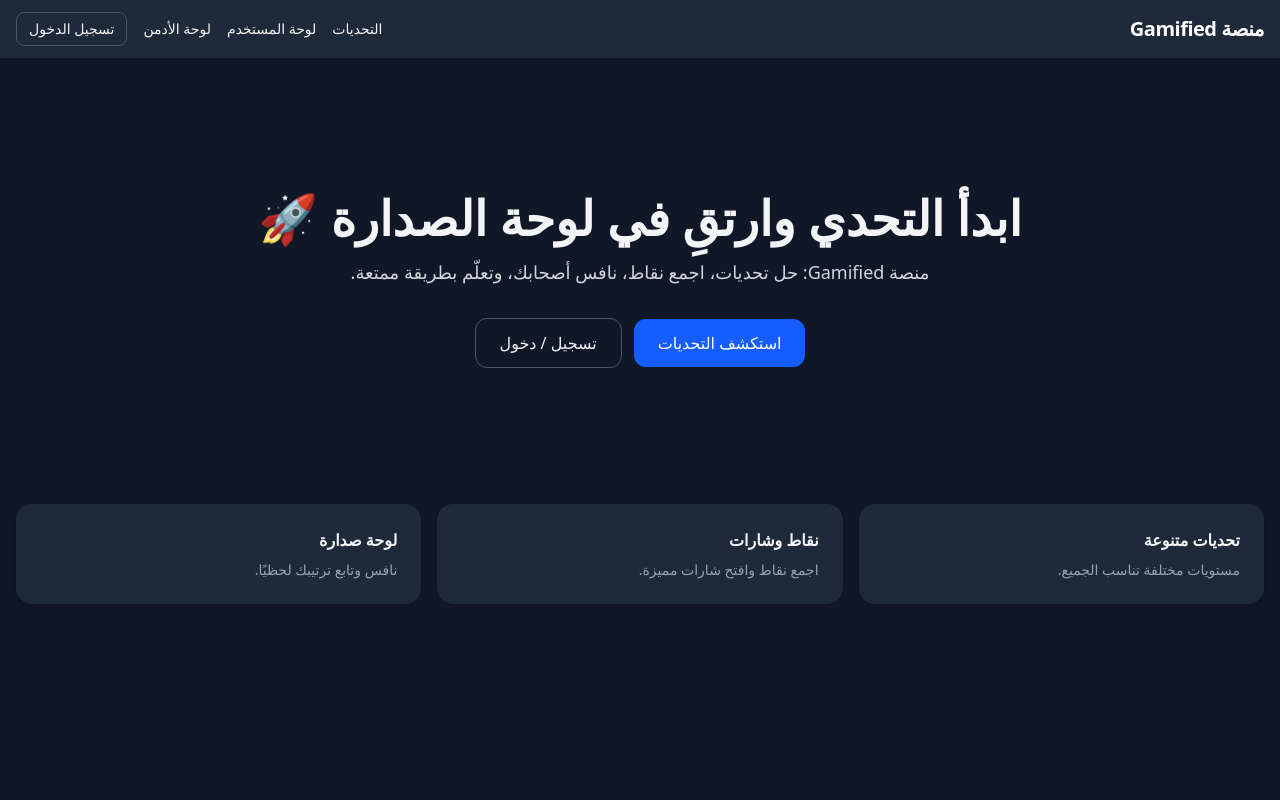
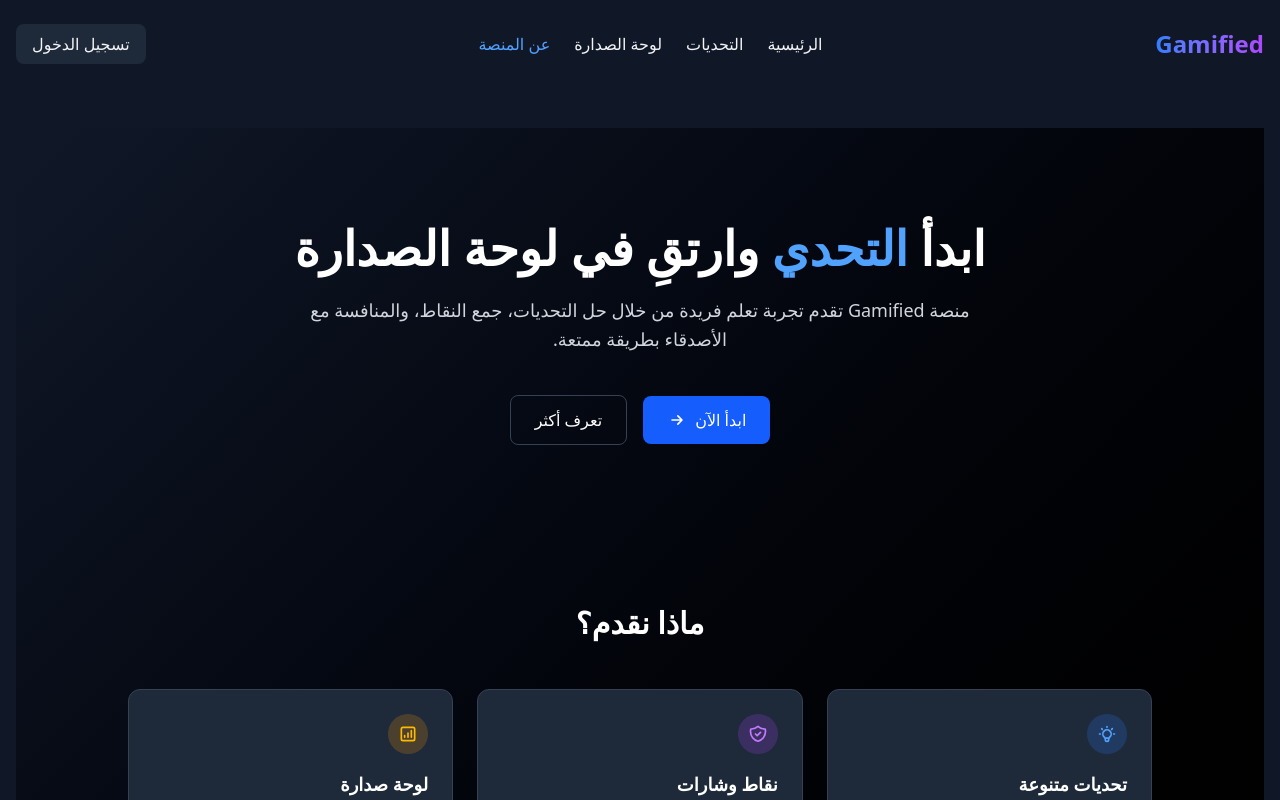
Before and after one commit to Abdelrhman612/gamified-learning-platform-fullstack, a Next.js app in the folder frontend/: page / in a window 1280 px wide. Shown: the top 800 px of the page. Built offline with nearby package versions, Linux system fonts and the light colour scheme.

Commit message:
update 6 files

```diff
--- a/frontend/src/app/components/ChallengeForm.tsx
+++ b/frontend/src/app/components/ChallengeForm.tsx
@@ -27,7 +27,6 @@ export const ChallengeForm: React.FC<ChallengeFormProps> = ({
       setType(initialData.type);
       setPoints(initialData.points);
 
-      // تحويل التواريخ إلى تنسيق مناسب لحقول input[type="datetime-local"]
       if (initialData.startAt) {
         const startDate = new Date(initialData.startAt);
         setStartAt(startDate.toISOString().slice(0, 16));
@@ -43,7 +42,7 @@ export const ChallengeForm: React.FC<ChallengeFormProps> = ({
   const handleSubmit = (e: React.FormEvent) => {
     e.preventDefault();
 
-    // تحويل التواريخ إلى صيغة ISO
+
     const challengeData = {
       title,
       description,
@@ -55,7 +54,7 @@ export const ChallengeForm: React.FC<ChallengeFormProps> = ({
 
     onSubmit(challengeData);
 
-    // إعادة تعيين الحقول فقط إذا لم يكن في وضع التعديل
+
     if (!initialData) {
       setTitle("");
       setDescription("");
--- a/frontend/src/app/components/Header.tsx
+++ b/frontend/src/app/components/Header.tsx
@@ -2,32 +2,40 @@ import Link from "next/link";
 
 export default function Header() {
   return (
-    <header className="bg-gray-800 shadow-sm">
-      <div className="container mx-auto px-4 py-3 flex items-center justify-between">
+    <header className="container mx-auto px-4 py-6">
+      <div className="flex justify-between items-center">
         <Link
           href="/"
-          className="text-xl font-extrabold tracking-tight text-white"
+          className="text-2xl font-bold bg-gradient-to-r from-blue-500 to-purple-500 bg-clip-text text-transparent"
         >
-          منصة Gamified
+          Gamified
         </Link>
-
-        <nav className="flex items-center gap-4 text-sm">
-          <Link href="/challenges" className="hover:underline">
+        <nav className="hidden md:flex space-x-6">
+          <Link href="/" className="hover:text-blue-400 transition-colors">
+            الرئيسية
+          </Link>
+          <Link
+            href="/challenges"
+            className="hover:text-blue-400 transition-colors"
+          >
             التحديات
           </Link>
-          <Link href="/dashboard/user" className="hover:underline">
-            لوحة المستخدم
+          <Link
+            href="/leaderboard"
+            className="hover:text-blue-400 transition-colors"
+          >
+            لوحة الصدارة
           </Link>
-          <Link href="/dashboard/admin" className="hover:underline">
-            لوحة الأدمن
-          </Link>
-          <Link
-            href="/login"
-            className="px-3 py-1.5 rounded-lg border border-gray-600 hover:bg-gray-700"
-          >
-            تسجيل الدخول
+          <Link href="/about" className="text-blue-400 font-medium">
+            عن المنصة
           </Link>
         </nav>
+        <Link
+          href="/login"
+          className="px-4 py-2 rounded-lg bg-gray-800 hover:bg-gray-700 transition-colors"
+        >
+          تسجيل الدخول
+        </Link>
       </div>
     </header>
   );
--- a/frontend/src/app/dashboard/admin/page.tsx
+++ b/frontend/src/app/dashboard/admin/page.tsx
@@ -152,7 +152,7 @@ export default function AdminDashboard() {
     }
   };
 
-  // إنشاء صورة افتراضية بناءً على اسم المستخدم
+
   const getAvatarUrl = (name: string) => {
     const colors = [
       "bg-blue-500",
--- a/frontend/src/app/dashboard/user/page.tsx
+++ b/frontend/src/app/dashboard/user/page.tsx
@@ -9,7 +9,6 @@ export default function DashboardPage() {
   const [user, setUser] = useState<User>();
   const [loading, setLoading] = useState(true);
   const router = useRouter();
-
   useEffect(() => {
     const fetchUser = async () => {
       try {
@@ -30,7 +29,6 @@ export default function DashboardPage() {
     router.push("/login");
   };
 
-  // إنشاء صورة افتراضية بناءً على اسم المستخدم
   const getAvatarUrl = (name: string) => {
     const colors = [
       "bg-blue-500",
@@ -75,7 +73,6 @@ export default function DashboardPage() {
         </header>
 
         <div className="bg-gray-900/70 backdrop-blur-md border border-gray-800 rounded-3xl p-6 md:p-8 shadow-2xl shadow-blue-900/10">
-          {/* صورة المستخدم والمعلومات الأساسية */}
           <div className="flex flex-col md:flex-row items-center md:items-start gap-6 mb-8 pb-6 border-b border-gray-800">
             <div className="flex-shrink-0">{getAvatarUrl(user.name)}</div>
 
@@ -104,7 +101,6 @@ export default function DashboardPage() {
             </div>
           </div>
 
-          {/* معلومات تفصيلية */}
           <div className="grid grid-cols-1 md:grid-cols-2 gap-6 mb-8">
             <div className="bg-gradient-to-br from-gray-800 to-gray-900 p-5 rounded-2xl border border-gray-700 shadow-md">
               <div className="flex items-center mb-4">
@@ -168,7 +164,6 @@ export default function DashboardPage() {
               </div>
             </div>
           </div>
-          {/* زر تسجيل الخروج */}
           <button
             onClick={handleLogout}
             className="w-full px-4 py-3 bg-red-600 hover:bg-red-700 text-white rounded-xl flex items-center justify-center gap-2 transition-all duration-300 transform hover:scale-[1.02] shadow-lg shadow-red-900/20 hover:shadow-red-900/30"
--- a/frontend/src/app/page.tsx
+++ b/frontend/src/app/page.tsx
@@ -2,44 +2,145 @@ import Link from "next/link";
 
 export default function Home() {
   return (
-    <section className="grid gap-10">
-      <div className="text-center py-16 sm:py-24">
-        <h1 className="text-4xl sm:text-5xl font-extrabold mb-4">
-          ابدأ التحدي وارتقِ في لوحة الصدارة 🚀
+    <div className="min-h-screen bg-gradient-to-br from-gray-900 to-black text-white">
+      <section className="container mx-auto px-4 py-16 md:py-24 text-center">
+        <div className="max-w-3xl mx-auto">
+          <h1 className="text-4xl md:text-5xl font-bold mb-6">
+            ابدأ <span className="text-blue-400">التحدي</span> وارتقِ في لوحة
+            الصدارة
           </h1>
-        <p className="text-base sm:text-lg text-gray-300 max-w-2xl mx-auto mb-8">
-          منصة Gamified: حل تحديات، اجمع نقاط، نافس أصحابك، وتعلّم بطريقة ممتعة.
+          <p className="text-lg text-gray-300 mb-10 max-w-2xl mx-auto leading-relaxed">
+            منصة Gamified تقدم تجربة تعلم فريدة من خلال حل التحديات، جمع النقاط،
+            والمنافسة مع الأصدقاء بطريقة ممتعة.
           </p>
-        <div className="flex flex-col sm:flex-row items-center justify-center gap-3">
+          <div className="flex flex-col sm:flex-row items-center justify-center gap-4">
             <Link
               href="/challenges"
-            className="px-6 py-3 rounded-xl bg-blue-600 text-white hover:bg-blue-700"
+              className="px-6 py-3 rounded-lg bg-blue-600 hover:bg-blue-700 text-white font-medium transition-colors flex items-center gap-2"
             >
-            استكشف التحديات
+              ابدأ الآن
+              <svg
+                className="w-5 h-5"
+                fill="none"
+                stroke="currentColor"
+                viewBox="0 0 24 24"
+                xmlns="http://www.w3.org/2000/svg"
+              >
+                <path
+                  strokeLinecap="round"
+                  strokeLinejoin="round"
+                  strokeWidth={2}
+                  d="M13 7l5 5m0 0l-5 5m5-5H6"
+                />
+              </svg>
             </Link>
             <Link
-            href="/login"
-            className="px-6 py-3 rounded-xl border border-gray-600 hover:bg-gray-800"
+              href="/about"
+              className="px-6 py-3 rounded-lg border border-gray-700 hover:border-gray-500 transition-colors"
             >
-            تسجيل / دخول
+              تعرف أكثر
             </Link>
           </div>
         </div>
+      </section>
 
-      <div className="grid sm:grid-cols-3 gap-4">
-        <div className="bg-gray-800 rounded-2xl p-6 shadow-sm">
-          <h3 className="font-bold mb-2">تحديات متنوعة</h3>
-          <p className="text-sm text-gray-400">مستويات مختلفة تناسب الجميع.</p>
+      {/* قسم الميزات */}
+      <section className="container mx-auto px-4 py-16">
+        <h2 className="text-2xl md:text-3xl font-bold text-center mb-12">
+          ماذا نقدم؟
+        </h2>
+        <div className="grid md:grid-cols-3 gap-6 max-w-5xl mx-auto">
+          <div className="bg-gray-800 p-6 rounded-xl border border-gray-700">
+            <div className="w-10 h-10 rounded-full bg-blue-500/20 flex items-center justify-center mb-4">
+              <svg
+                className="w-5 h-5 text-blue-400"
+                fill="none"
+                stroke="currentColor"
+                viewBox="0 0 24 24"
+                xmlns="http://www.w3.org/2000/svg"
+              >
+                <path
+                  strokeLinecap="round"
+                  strokeLinejoin="round"
+                  strokeWidth={2}
+                  d="M9.663 17h4.673M12 3v1m6.364 1.636l-.707.707M21 12h-1M4 12H3m3.343-5.657l-.707-.707m2.828 9.9a5 5 0 117.072 0l-.548.547A3.374 3.374 0 0014 18.469V19a2 2 0 11-4 0v-.531c0-.895-.356-1.754-.988-2.386l-.548-.547z"
+                />
+              </svg>
             </div>
-        <div className="bg-gray-800 rounded-2xl p-6 shadow-sm">
-          <h3 className="font-bold mb-2">نقاط وشارات</h3>
-          <p className="text-sm text-gray-400">اجمع نقاط وافتح شارات مميزة.</p>
+            <h3 className="font-bold text-lg mb-2">تحديات متنوعة</h3>
+            <p className="text-gray-400 text-sm">
+              مستويات مختلفة تناسب الجميع من المبتدئين إلى المحترفين.
+            </p>
           </div>
-        <div className="bg-gray-800 rounded-2xl p-6 shadow-sm">
-          <h3 className="font-bold mb-2">لوحة صدارة</h3>
-          <p className="text-sm text-gray-400">نافس وتابع ترتيبك لحظيًا.</p>
+
+          <div className="bg-gray-800 p-6 rounded-xl border border-gray-700">
+            <div className="w-10 h-10 rounded-full bg-purple-500/20 flex items-center justify-center mb-4">
+              <svg
+                className="w-5 h-5 text-purple-400"
+                fill="none"
+                stroke="currentColor"
+                viewBox="0 0 24 24"
+                xmlns="http://www.w3.org/2000/svg"
+              >
+                <path
+                  strokeLinecap="round"
+                  strokeLinejoin="round"
+                  strokeWidth={2}
+                  d="M9 12l2 2 4-4m5.618-4.016A11.955 11.955 0 0112 2.944a11.955 11.955 0 01-8.618 3.04A12.02 12.02 0 003 9c0 5.591 3.824 10.29 9 11.622 5.176-1.332 9-6.03 9-11.622 0-1.042-.133-2.052-.382-3.016z"
+                />
+              </svg>
+            </div>
+            <h3 className="font-bold text-lg mb-2">نقاط وشارات</h3>
+            <p className="text-gray-400 text-sm">
+              اجمع النقاط واكسب شارات تظهر مهاراتك وإنجازاتك.
+            </p>
+          </div>
+
+          <div className="bg-gray-800 p-6 rounded-xl border border-gray-700">
+            <div className="w-10 h-10 rounded-full bg-amber-500/20 flex items-center justify-center mb-4">
+              <svg
+                className="w-5 h-5 text-amber-400"
+                fill="none"
+                stroke="currentColor"
+                viewBox="0 0 24 24"
+                xmlns="http://www.w3.org/2000/svg"
+              >
+                <path
+                  strokeLinecap="round"
+                  strokeLinejoin="round"
+                  strokeWidth={2}
+                  d="M16 8v8m-4-5v5m-4-2v2m-2 4h12a2 2 0 002-2V6a2 2 0 00-2-2H6a2 2 0 00-2 2v12a2 2 0 002 2z"
+                />
+              </svg>
+            </div>
+            <h3 className="font-bold text-lg mb-2">لوحة صدارة</h3>
+            <p className="text-gray-400 text-sm">
+              تابع ترتيبك وتنافس مع الآخرين للوصول إلى القمة.
+            </p>
           </div>
         </div>
       </section>
+
+      {/* دعوة للعمل */}
+      <section className="container mx-auto px-4 py-16 text-center">
+        <div className="max-w-2xl mx-auto bg-gray-800 p-8 rounded-xl border border-gray-700">
+          <h2 className="text-2xl md:text-3xl font-bold mb-4">جاهز للتحدي؟</h2>
+          <p className="text-gray-300 mb-6">
+            انضم إلى آلاف المستخدمين الذين يطورون مهاراتهم بطريقة ممتة
+          </p>
+          <Link
+            href="/register"
+            className="inline-block px-6 py-3 rounded-lg bg-blue-600 hover:bg-blue-700 text-white font-medium transition-colors"
+          >
+            سجل حسابك الآن
+          </Link>
+        </div>
+      </section>
+
+      {/* الفوتر */}
+      <footer className="container mx-auto px-4 py-8 text-center text-gray-400 text-sm border-t border-gray-800 mt-8">
+        <p>© 2023 Gamified. جميع الحقوق محفوظة.</p>
+      </footer>
+    </div>
   );
 }
```
Also changed, not shown: frontend/src/app/components/ChallengeCard.tsx (+81 -12 lines). Lines whose indentation alone changed are shown as unchanged.
